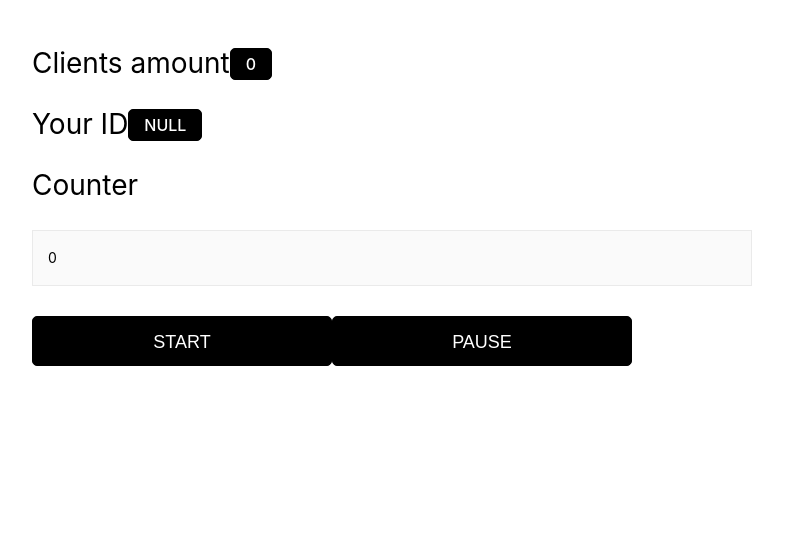
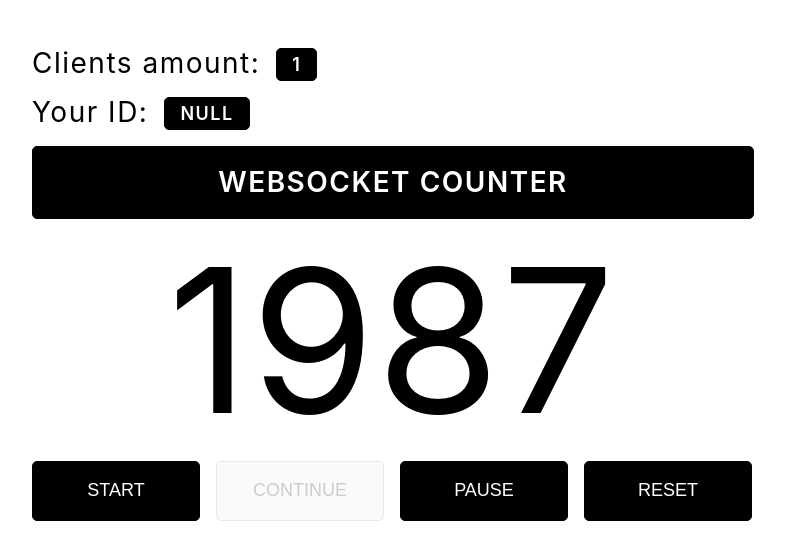
Before and after one commit to kramax42/websocket-example, a React (Create React App) app in the folder client/: page / in a window 1280 px wide. Shown: the top 560 px of the page, without its empty margins (248-1033 px from the left). Built offline with nearby package versions, Linux system fonts and the light colour scheme; no server answers.

Commit message:
updated styles

```diff
--- a/client/package.json
+++ b/client/package.json
@@ -1,5 +1,5 @@
 {
-  "name": "blockchain",
+  "name": "websocket-client",
   "version": "0.1.0",
   "private": true,
   "dependencies": {
--- a/client/src/components/App.tsx
+++ b/client/src/components/App.tsx
@@ -5,8 +5,8 @@ import { WebsocketController } from '../lib/websocket-controller';
 const server = new WebsocketController();
 
 const App: React.FC = () => {
-  const [counter, setCounter] = useState<number>(0);
-  const [clientsAmount, setClientsAmount] = useState<number>(0);
+  const [counter, setCounter] = useState<number>(1987);
+  const [clientsAmount, setClientsAmount] = useState<number>(1);
   const [correlationId, setCorrelationId] = useState<string>('null');
   const [lastMsgToServer, setLastMsgToServer] = useState<MessageTypesToServer>(MessageTypesToServer.Stop);
 
@@ -33,6 +33,14 @@ const App: React.FC = () => {
       type: MessageTypesToServer.Pause,
       correlationId
     });
+    setLastMsgToServer(MessageTypesToServer.Pause);
+  }
+
+  const handleReset = () => {
+    // server.send({
+    //   type: MessageTypesToServer.Pause,
+    //   correlationId
+    // });
     setLastMsgToServer(MessageTypesToServer.Pause);
   }
 
@@ -73,25 +81,26 @@ const App: React.FC = () => {
   return (
     <main>
 
-      <div className='paramLine'>
-        <h1>Clients amount</h1>
+      <div className='flexContainer'>
+        <h1>Clients amount:</h1>
         <span className='badge'>{clientsAmount}</span>
       </div>
-      <div className='paramLine'>
-        <h1>Your ID</h1>
+      <div className='flexContainer'>
+        <h1>Your ID:</h1>
         <span className='badge'>{correlationId}</span>
       </div>
-      <h1>Counter</h1>
-      <aside><p>{counter}</p></aside>
-      <section>
-        {lastMsgToServer === MessageTypesToServer.Pause
-          ?
-          <button onClick={handleContinue}>Continue</button>
-          :
-          <button onClick={handleStart}>Start</button>
-        }
+
+      <h1 className='title'>WebSocket counter</h1>
+      <div className='counter'>
+        <span >{counter}</span>
+      </div>
+
+      <div className='flexContainer'>
+        <button disabled={lastMsgToServer === MessageTypesToServer.Pause} onClick={handleStart}>Start</button>
+        <button disabled={lastMsgToServer !== MessageTypesToServer.Pause} onClick={handleContinue}>Continue</button>
         <button onClick={handlePause}>Pause</button>
-      </section>
+        <button onClick={handleReset}>Reset</button>
+      </div >
     </main >
   );
 }
--- a/client/src/index.css
+++ b/client/src/index.css
@@ -7,26 +7,19 @@
   --default-fonts: -apple-system, BlinkMacSystemFont, "Segoe UI", "Roboto", "Oxygen", "Ubuntu", "Cantarell", "Fira Sans", "Droid Sans", "Helvetica Neue", sans-serif;
 }
 
-/* LAYOUT */
-
 body {
   background-color: var(--bg-color);
   box-sizing: border-box;
   font-family: var(--default-fonts);
   text-rendering: optimizeLegibility;
   -webkit-font-smoothing: antialiased;
+  letter-spacing: 1.5px;
 }
 
 main {
   max-width: 720px;
   margin: 0 auto;
   padding: 40px 50px;
-}
-
-@media (max-width: 599px) {
-  main {
-    padding: 15px 5px;
-  }
 }
 
 section {
@@ -38,7 +31,7 @@ h1 {
   font-size: 28px;
   line-height: 1.1;
   font-weight: 400;
-  margin: 0 0 30px 0;
+  margin: 0;
   padding: 0;
 }
 
@@ -47,41 +40,23 @@ h2 {
   font-size: 20px;
 }
 
-.clear {
-  clear: both;
+
+.counter {
+  font-size: 200px;
+  display: flex;
+  flex-direction: row;
+  justify-content: center;
+  align-items: center;
 }
 
 
-
-@media (max-width: 599px) {
-  .hidden-xs {
-    display: none;
-  }
+.flexContainer {
+  display: flex;
+  flex-direction: row;
+  gap: 1rem;
+  margin-bottom: 1rem;
 }
 
-/* STATUS LINE */
-
-aside {
-  background: var(--disabled-color);
-}
-
-aside,
-pre {
-  border: 1px solid var(--border-color);
-  padding: 15px;
-  margin: 0;
-}
-
-.paramLine {
-  display: flex;
-  flex-direction: row;
-}
-
-p {
-  font-size: 14px;
-  line-height: 24px;
-  margin: 0;
-}
 
 button {
   background: var(--text-color);
@@ -91,8 +66,8 @@ button {
   cursor: pointer;
   font-size: 18px;
   font-weight: 500;
-  height: 50px;
-  min-width: 300px;
+  height: 60px;
+  width: 100%;
   outline: none;
   padding: 15px 35px;
   text-align: center;
@@ -108,18 +83,48 @@ button[disabled] {
   pointer-events: none;
 }
 
+.title {
+  width: 100%;
+  font-size: 28px !important;
+  padding: 20px 0 !important;
+}
+
+.title,
 .badge {
   background: var(--text-color);
   border-radius: 5px;
   border: 1px solid var(--text-color);
   color: var(--bg-color);
-
   height: 100%;
-  font-size: 16px;
-  font-weight: 500;
+  font-size: 18px;
+  font-weight: 600;
   outline: none;
   padding: 5px 15px;
   text-align: center;
   text-transform: uppercase;
   user-select: none;
 }
+
+
+@media (max-width: 699px) {
+  main {
+    padding: 15px 5px;
+  }
+
+  .flexContainer {
+    flex-wrap: wrap;
+  }
+
+  .counter {
+    font-size: 100px;
+    display: flex;
+    flex-direction: row;
+    justify-content: center;
+    align-items: center;
+  }
+
+  .title {
+    font-size: 22px !important;
+    padding: 20px 0 !important;
+  }
+}
```
